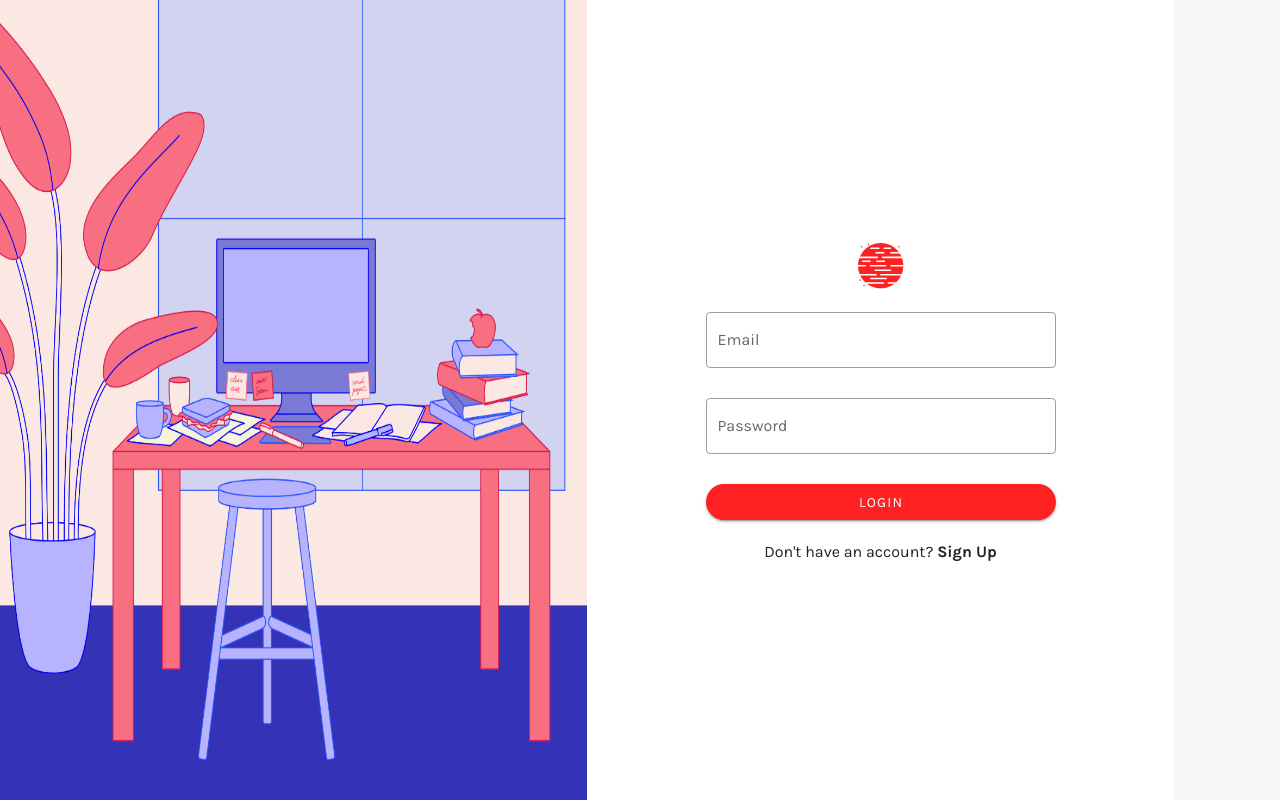
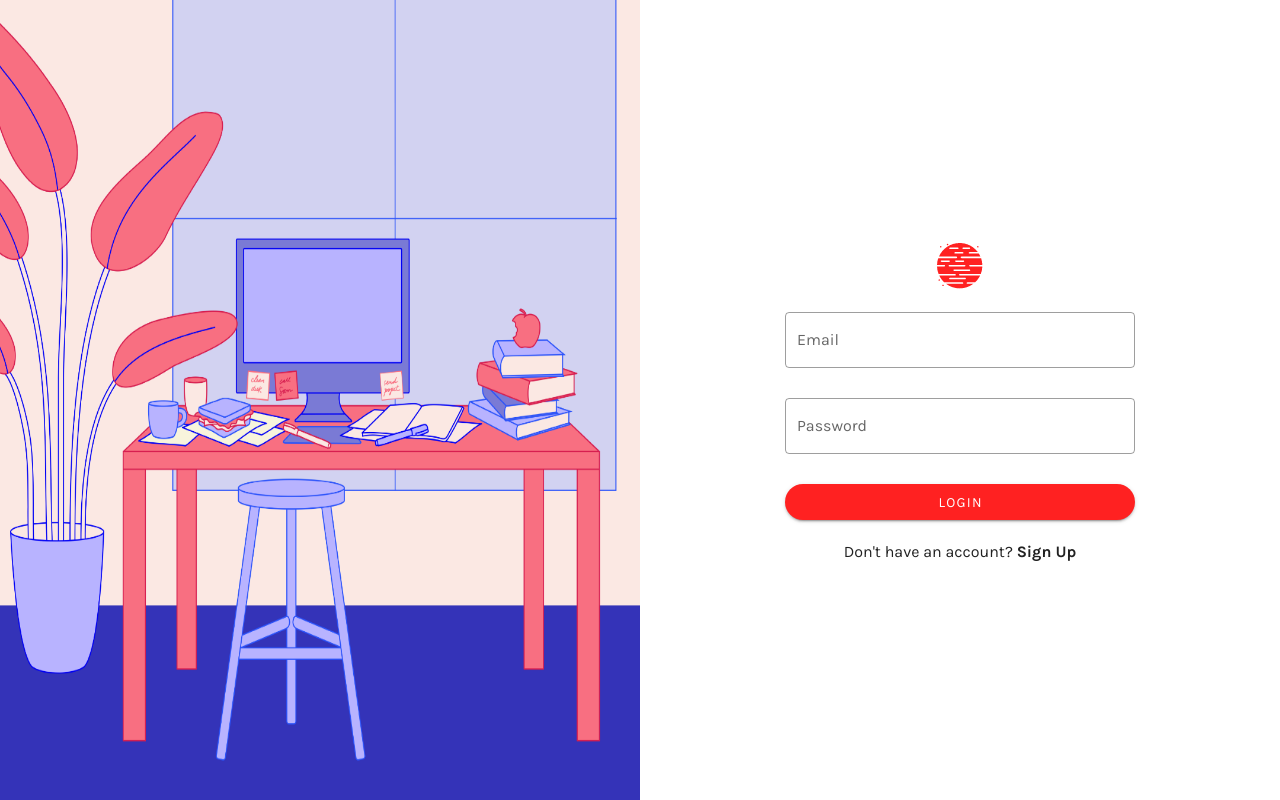
Before and after one commit to TNortnern/designtarget, a Vue app: page /login in a window 1280 px wide. Built offline with nearby package versions, Linux system fonts and the light colour scheme.

Commit message:
fixing authlayout on smaller devices

```diff
--- a/src/components/auth/AuthLayout.vue
+++ b/src/components/auth/AuthLayout.vue
@@ -64,7 +64,9 @@ export default {
   background-color: white !important;
   overflow-y: hidden;
   height: 100vh;
+  // overflow from hidden footer won't show with this
   position: fixed;
+  width: 100%;
   @include xs() {
     overflow: auto;
   }
```
